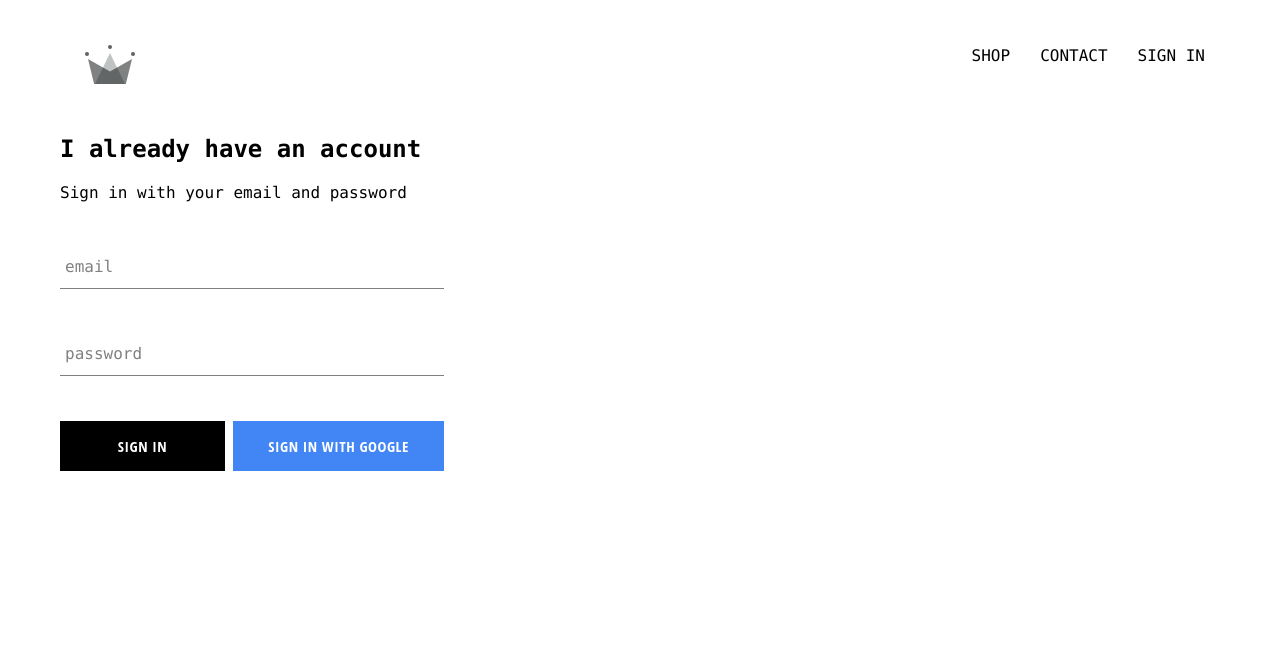
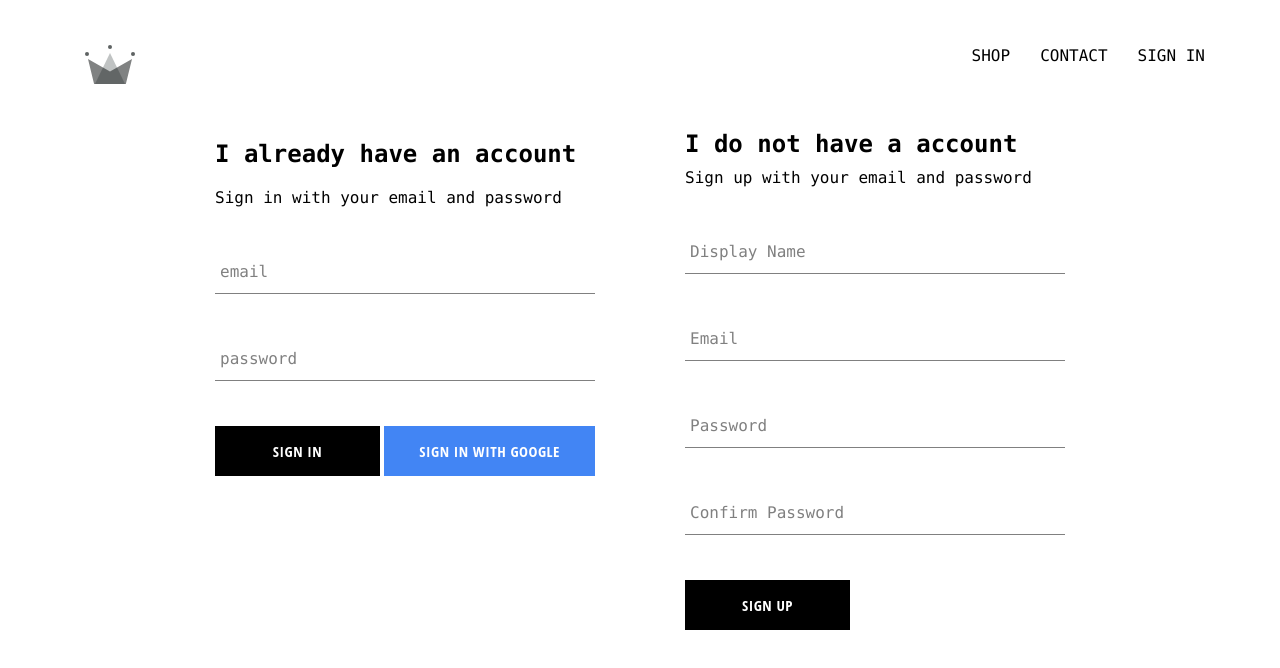
Before and after one commit to beshogun/crwn-clothing, a React (Create React App) app: page /signin in a window 1280 px wide. Shown: the top 668 px of the page. Built offline with nearby package versions, Linux system fonts and the light colour scheme; no server answers.

Commit message:
implemented fiebase utils, included ability to store authenticated users into our firestore database

```diff
--- a/src/App.js
+++ b/src/App.js
@@ -1,15 +1,15 @@
-import React, { Component } from "react";
-import { Switch, Route } from "react-router-dom";
+import React from 'react';
+import { Switch, Route } from 'react-router-dom';
 
-import "./App.css";
+import './App.css';
 
-import HomePage from "./pages/homepage/homepage.component";
-import ShopPage from "./pages/shop/shop.component";
-import SignInAndSignUp from "./pages/sign-in-and-sign-up/sign-in-and-sign-up.component";
-import Header from "./components/header/header.component";
-import { auth } from "./firebase/firebase.utils";
+import HomePage from './pages/homepage/homepage.component';
+import ShopPage from './pages/shop/shop.component';
+import SignInAndSignUpPage from './pages/sign-in-and-sign-up/sign-in-and-sign-up.component';
+import Header from './components/header/header.component';
+import { auth, createUserProfileDocument } from './firebase/firebase.utils';
 
-class App extends Component {
+class App extends React.Component {
   constructor() {
     super();
 
@@ -18,27 +18,40 @@
     };
   }
 
-  usubscribeFromAuth = null;
+  unsubscribeFromAuth = null;
+
   componentDidMount() {
-    this.usubscribeFromAuth = auth.onAuthStateChanged(user => {
-      this.setState({ currentUser: user });
+    this.unsubscribeFromAuth = auth.onAuthStateChanged(async userAuth => {
+      if (userAuth) {
+        const userRef = await createUserProfileDocument(userAuth);
 
-      console.log(user);
+        userRef.onSnapshot(snapShot => {
+          this.setState({
+            currentUser: {
+              id: snapShot.id,
+              ...snapShot.data()
+            }
+          });
+          console.log(this.state)
+        });
+      }
+
+      this.setState({ currentUser: userAuth });
     });
   }
 
-  componentWillUnmount(){
+  componentWillUnmount() {
     this.unsubscribeFromAuth();
   }
 
   render() {
     return (
       <div>
-        <Header  currentUser={this.state.currentUser}/>
+        <Header currentUser={this.state.currentUser} />
         <Switch>
-          <Route exact path="/" component={HomePage} />
-          <Route path="/shop" component={ShopPage} />
-          <Route path="/signin" component={SignInAndSignUp} />
+          <Route exact path='/' component={HomePage} />
+          <Route path='/shop' component={ShopPage} />
+          <Route path='/signin' component={SignInAndSignUpPage} />
         </Switch>
       </div>
     );
--- a/src/components/header/header.component.jsx
+++ b/src/components/header/header.component.jsx
@@ -20,7 +20,7 @@
         CONTACT
       </Link>
       {currentUser ? (
-        <div className="option" onClick={() => auth.signout()}>
+        <div className="option" onClick={() => auth.signOut()}>
           SIGN OUT
         </div>
       ) : (
--- /dev/null
+++ b/src/components/sign-up/sign-up.component.jsx
@@ -0,0 +1,103 @@
+import React, { Component } from "react";
+
+import FormInput from "../form-input/form-input.component";
+import CustomButton from "../custom-button/custom-button.component";
+
+import { auth, createUserProfileDocument } from "../../firebase/firebase.utils";
+
+import './sign-up.styles.scss'
+
+class SignUp extends Component {
+  constructor() {
+    super();
+
+    this.state = {
+      displayName: '',
+      email: '',
+      password: '',
+      confirmPassword: ''
+    };
+  }
+
+  handleSubmit = async event => {
+    event.preventDefault();
+
+    const { displayName, email, password, confirmPassword } = this.state;
+
+    if (password !== confirmPassword) {
+      alert("passwords don't match");
+      return;
+    }
+
+    try {
+      const { user } = await auth.createUserWithEmailAndPassword(
+        email,
+        password
+      );
+
+      await createUserProfileDocument(user, { displayName });
+
+      this.setState({
+        displayName: '',
+        email: '',
+        password: '',
+        confirmPassword: ''
+      });
+    } catch (error) {
+      console.error(error);
+    }
+  };
+
+  handleChange = event => {
+    const { name, value } = event.target;
+
+    this.setState({ [name]: value });
+  };
+
+  render() {
+    const { displayName, email, password, confirmPassword } = this.state;
+    return (
+      <div className='sign-up'>
+        <h2 className='title'>I do not have a account</h2>
+        <span>Sign up with your email and password</span>
+        <form className='sign-up-form' onSubmit={this.handleSubmit}>
+          <FormInput
+            type='text'
+            name='displayName'
+            value={displayName}
+            onChange={this.handleChange}
+            label='Display Name'
+            required
+          />
+          <FormInput
+            type='email'
+            name='email'
+            value={email}
+            onChange={this.handleChange}
+            label='Email'
+            required
+          />
+          <FormInput
+            type='password'
+            name='password'
+            value={password}
+            onChange={this.handleChange}
+            label='Password'
+            required
+          />
+          <FormInput
+            type='password'
+            name='confirmPassword'
+            value={confirmPassword}
+            onChange={this.handleChange}
+            label='Confirm Password'
+            required
+          />
+          <CustomButton type='submit'>SIGN UP</CustomButton>
+        </form>
+      </div>
+    );
+  }
+}
+
+export default SignUp;
--- /dev/null
+++ b/src/components/sign-up/sign-up.styles.scss
@@ -0,0 +1,9 @@
+.sign-up {
+    display: flex;
+    flex-direction: column;
+    width: 380px;
+
+    .title {
+      margin: 10px 0;
+    }
+  }
--- a/src/firebase/firebase.utils.js
+++ b/src/firebase/firebase.utils.js
@@ -13,13 +13,39 @@
   measurementId: "G-KRBDWDLSFE"
 };
 
+
 firebase.initializeApp(config);
+
+export const createUserProfileDocument = async (userAuth, additionalData) => {
+  if (!userAuth) return;
+
+  const userRef = firestore.doc(`users/${userAuth.uid}`);
+
+  const snapShot = await userRef.get();
+
+  if (!snapShot.exists) {
+    const { displayName, email } = userAuth;
+    const createdAt = new Date();
+    try {
+      await userRef.set({
+        displayName,
+        email,
+        createdAt,
+        ...additionalData
+      });
+    } catch (error) {
+      console.log('error creating user', error.message);
+    }
+  }
+
+  return userRef;
+};
 
 export const auth = firebase.auth();
 export const firestore = firebase.firestore();
 
 const provider = new firebase.auth.GoogleAuthProvider();
-provider.setCustomParameters({ prompt: "select_account" });
+provider.setCustomParameters({ prompt: 'select_account' });
 export const signInWithGoogle = () => auth.signInWithPopup(provider);
 
-export default firebase
+export default firebase;
--- a/src/pages/sign-in-and-sign-up/sign-in-and-sign-up.component.jsx
+++ b/src/pages/sign-in-and-sign-up/sign-in-and-sign-up.component.jsx
@@ -1,11 +1,14 @@
 import React from 'react'
 import SignIn from '../../components/sign-in/sign-in.component'
+import SignUp from '../../components/sign-up/sign-up.component'
+
 import './sign-in-and-sign-up.styles.scss'
 
 const SignInAndSignUpPage = () => {
     return (
         <div className='sign-in-and-sign-up'>
            <SignIn/>
+           <SignUp/>
         </div>
     )
 }
--- a/src/pages/sign-in-and-sign-up/sign-in-and-sign-up.styles.scss
+++ b/src/pages/sign-in-and-sign-up/sign-in-and-sign-up.styles.scss
@@ -1,3 +1,6 @@
-.sign-in {
-    width: 30vw;
-}
+.sign-in-and-sign-up {
+    width: 850px;
+    display: flex;
+    justify-content: space-between;
+    margin: 30px auto;
+  }
```
